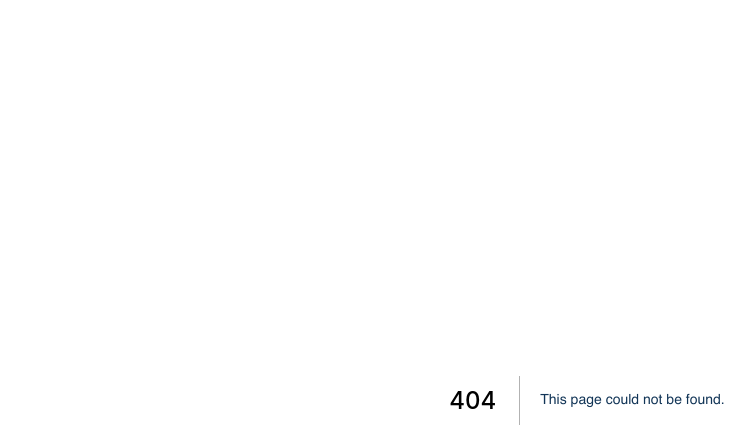
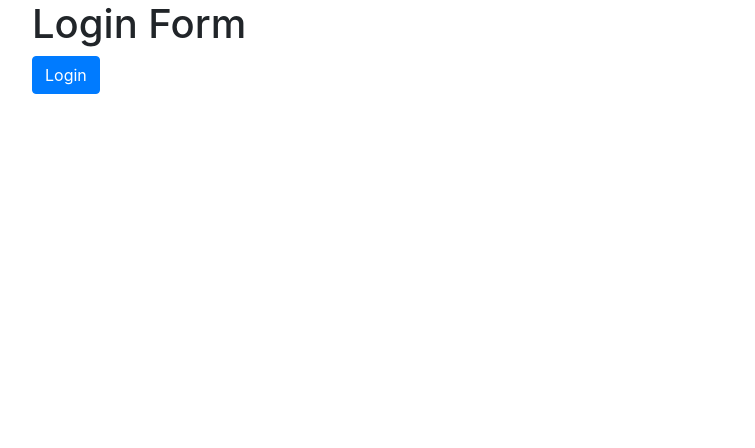
Before and after one commit to tyobaskara/nextjs-starter-T1, a Next.js app: page /cms/login in a window 1280 px wide. Before the commit this address had no page. Shown: the top 448 px of the page, without its empty margins (53-808 px from the left). Built offline with nearby package versions, Linux system fonts and the light colour scheme.

Commit message:
rename signin to login

```diff
--- a/hoc/WithToken.js
+++ b/hoc/WithToken.js
@@ -27,8 +27,8 @@ const withToken = props => WrappedComponent => {
       const { isLoginPage } = props;
 
       return isLoginPage
-      ? this._getLoginPageActionProps()
-      : this._getNotLoginPageActionProps()
+        ? this._getLoginPageActionProps()
+        : this._getNotLoginPageActionProps();
     }
 
     _getLoginPageActionProps = () => {
@@ -58,11 +58,9 @@ const withToken = props => WrappedComponent => {
     };
 
     render() {
-      const { token } = this.state;
-
       return (
         <WrappedComponent
-          token={token}
+          token={this.state.token}
           {...this._getActionProps()}
         />
       );
--- a/pages/cms/dashboard.js
+++ b/pages/cms/dashboard.js
@@ -23,6 +23,6 @@ export class dashboard extends PureComponent {
 
 export default WithToken({
   isLoginPage: false,
-  redirectTo: '/cms/signin',
+  redirectTo: '/cms/login',
   tokenName: Constants.loginToken
 })(dashboard);
--- a/pages/cms/signin.js
+++ b/pages/cms/login.js
@@ -7,8 +7,8 @@ import WithToken from '../../hoc/WithToken';
 // Component
 import AdminLayout from '../../components/_layouts/AdminLayout';
 
-export class signin extends PureComponent {
-  _onSignIn = () => {
+export class login extends PureComponent {
+  _onLogin = () => {
     const { onLogin } = this.props;
     const tokenValue = 'token123';
 
@@ -19,9 +19,9 @@ export class signin extends PureComponent {
     return (
       <AdminLayout>
         <div className="container">
-          <h1>Sign In Form</h1>
+          <h1>Login Form</h1>
 
-          <button className="btn btn-primary" onClick={this._onSignIn}>Sign In</button>
+          <button className="btn btn-primary" onClick={this._onLogin}>Login</button>
         </div>
       </AdminLayout>
     )
@@ -32,4 +32,4 @@ export default WithToken({
   isLoginPage: true,
   redirectTo: '/cms/dashboard',
   tokenName: Constants.loginToken
-})(signin);
+})(login);
```
